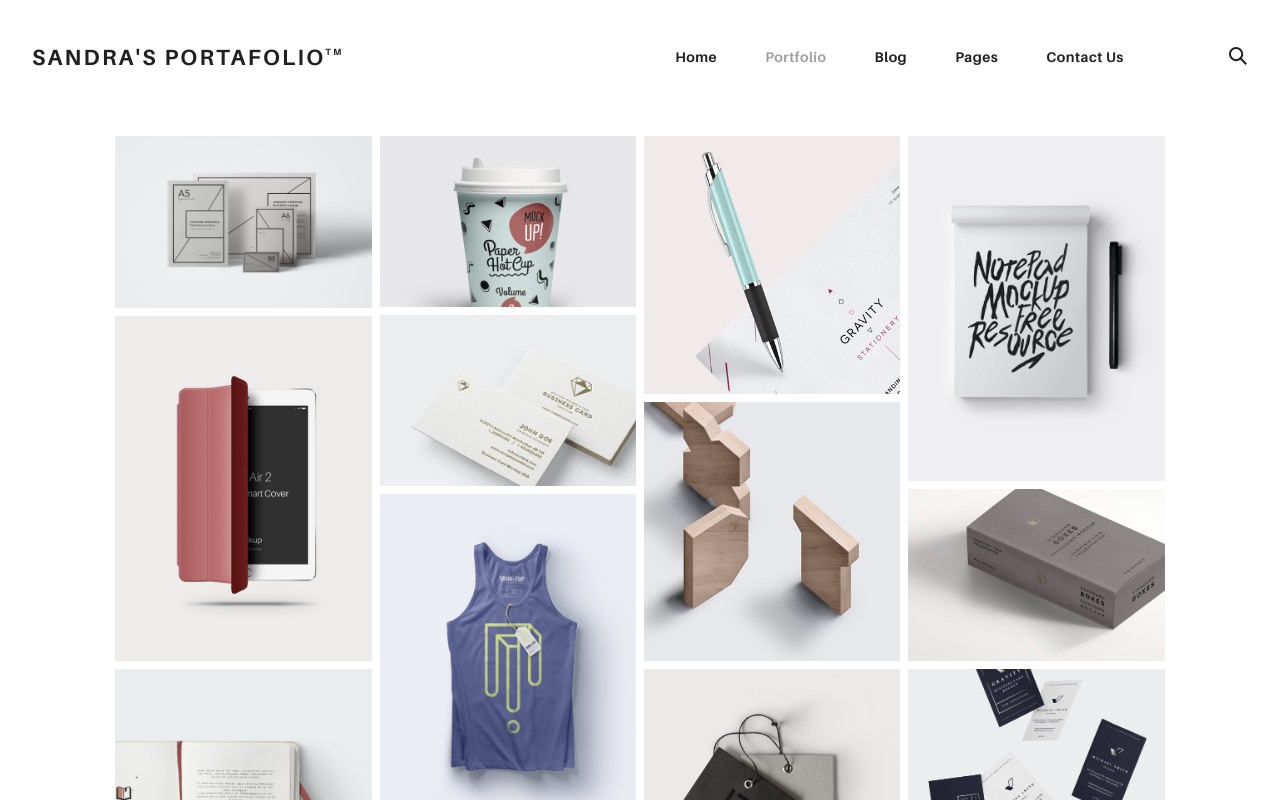
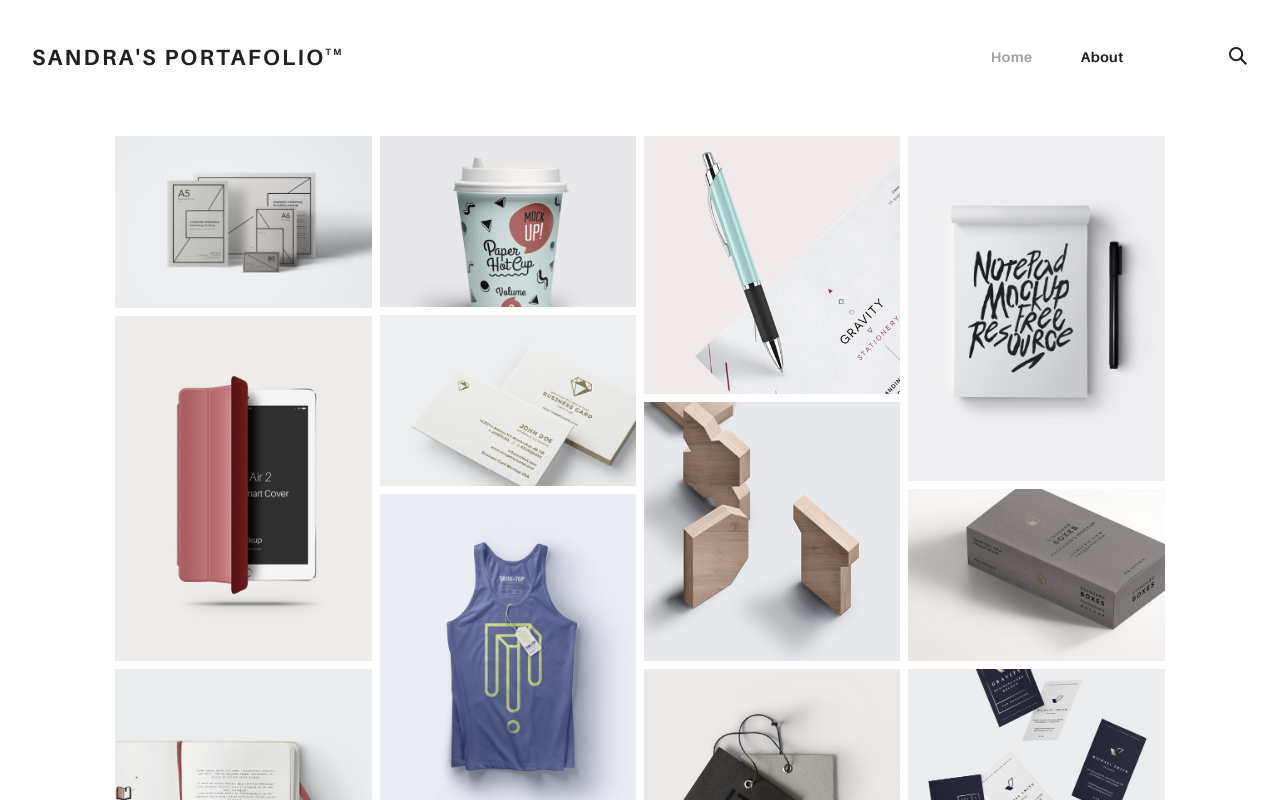
Before and after one commit to sandraldr27/Portafolio, an Angular app: page /home in a window 1280 px wide. Before the commit this address led to /. Shown: the top 800 px of the page. Built offline with nearby package versions, Linux system fonts and the light colour scheme.

Commit message:
Start editing the navigation menu

```diff
--- a/src/app/app-routing/app-routing.module.ts
+++ b/src/app/app-routing/app-routing.module.ts
@@ -11,10 +11,10 @@ import { ItemComponent } from '../pages/item/item.component';
 
 
 const app_routes: Routes = [  //Declaro mi constante (Arreglo) para las rutas. Aquí le indico a mi código a dónde quiero navegar dependiendo de cada ruta escogida//
-    { path: '', component: PortafolioComponent}, //El portafolio component es la página principal//
+    { path: 'home', component: PortafolioComponent}, //El portafolio component es la página principal//
     { path: 'about', component: AboutComponent },
     { path: 'item', component: ItemComponent },
-    { path: '**', pathMatch: 'full', redirectTo: '' }  //Si se escribe cualquier cosa como una ruta, el navegador redigirá a la página principal o home. También se puede indicar colocando **. En este caso se está redireccionando a '' que es el portafolio//
+    { path: '**', pathMatch: 'full', redirectTo: 'home' }  //Si se escribe cualquier cosa como una ruta, el navegador redigirá a la página principal o home. También se puede indicar colocando **. En este caso se está redireccionando a '' que es el portafolio//
 ];
 
 @NgModule({
--- a/src/app/pages/about/about.component.html
+++ b/src/app/pages/about/about.component.html
@@ -1,5 +1,5 @@
 <div class="ae-grid au-xs-ta-center au-mb-4">
-    <div class="ae-grid__item item-lg-4 ae-kappa au-mb-3"><img src="assets/img/team-1.jpg" alt="" class="au-mb-3">
+    <div class="ae-grid__item item-lg-4 ae-kappa au-mb-3"><img src="/assets/img/team-1.jpg" alt="" class="au-mb-3">
       <h5 class="ae-u-bolder au-mt-2">Robert T. Williams</h5>
       <p class="ae-u-bolder au-mb-3">Graphic Designer</p>
       <p class="au-lg-ta-left au-mb-3 au-pl-4 au-pr-4">Lorem ipsum dolor sit amet, consectetur adipiscing elit, sed do eiusmod tempor.</p><a href="#0" class="ae-u-bolder au-underline">&#64;robertwilliams</a>
--- a/src/app/shared/header/header.component.html
+++ b/src/app/shared/header/header.component.html
@@ -12,16 +12,23 @@
     </svg>
   </label>
   <div class="ae-container-fluid rk-topbar">
-    <h1 class="rk-logo"><a href="index.html">Sandra's Portafolio<sup>tm</sup></a></h1>
-    <nav class="rk-navigation">
+    <h1 class="rk-logo">
+      <a routerLink="">Sandra's Portafolio<sup>tm</sup></a></h1> <!--Sustituyo href por routerLink para que Angular linkee mis páginas. Dejo los "" sin nada dentro para que se linkee al portafolio que es el home de mi aplicación-->
+
+      <nav class="rk-navigation">
       <ul class="rk-menu">
-        <li class="rk-menu__item"><a href="index.html" class="rk-menu__link">Home</a>
+        <li routerLinkActive="active" class="rk-menu__item"> <!--La palabra active se ha retirado de la clase del portafolio y se ha pasado a la palabra home, para que aparezca en un color gris claro como si estuviese activa-->
+          <a routerLink="home" class="rk-menu__link">Home</a>
         </li>
-        <li class="active rk-menu__item"><a href="portfolio.html" class="rk-menu__link">Portfolio</a>
-        </li>
-        <li class="rk-menu__item"><a href="blog.html" class="rk-menu__link">Blog</a>
-        </li>
-        <li class="rk-menu__item"><a href="#0" class="rk-menu__link">Pages</a>
+        <!--<li class="active rk-menu__item">
+          <a href="portfolio.html" class="rk-menu__link">Portfolio</a>-->
+
+        <!--</li>-->
+        <!--<li class="rk-menu__item">
+          <a href="blog.html" class="rk-menu__link">Blog</a>
+        </li>     De momento no voy a crear ningún blog-->
+
+        <!--<li class="rk-menu__item"><a href="#0" class="rk-menu__link">Pages</a>
           <nav class="rk-menu__sub">
             <ul class="rk-container">
               <li class="rk-menu__item"><a href="about.html" class="rk-menu__link">About</a></li>
@@ -29,8 +36,10 @@
               <li class="rk-menu__item"><a href="design-styles.html" class="rk-menu__link">Design Styles</a></li>
             </ul>
           </nav>
-        </li>
-        <li class="rk-menu__item"><a href="contact.html" class="rk-menu__link">Contact Us</a>
+        </li>  -->
+
+        <li class="rk-menu__item">
+          <a routerLink="about" class="rk-menu__link">About</a>
         </li>
       </ul>
       <form class="rk-search">
```
